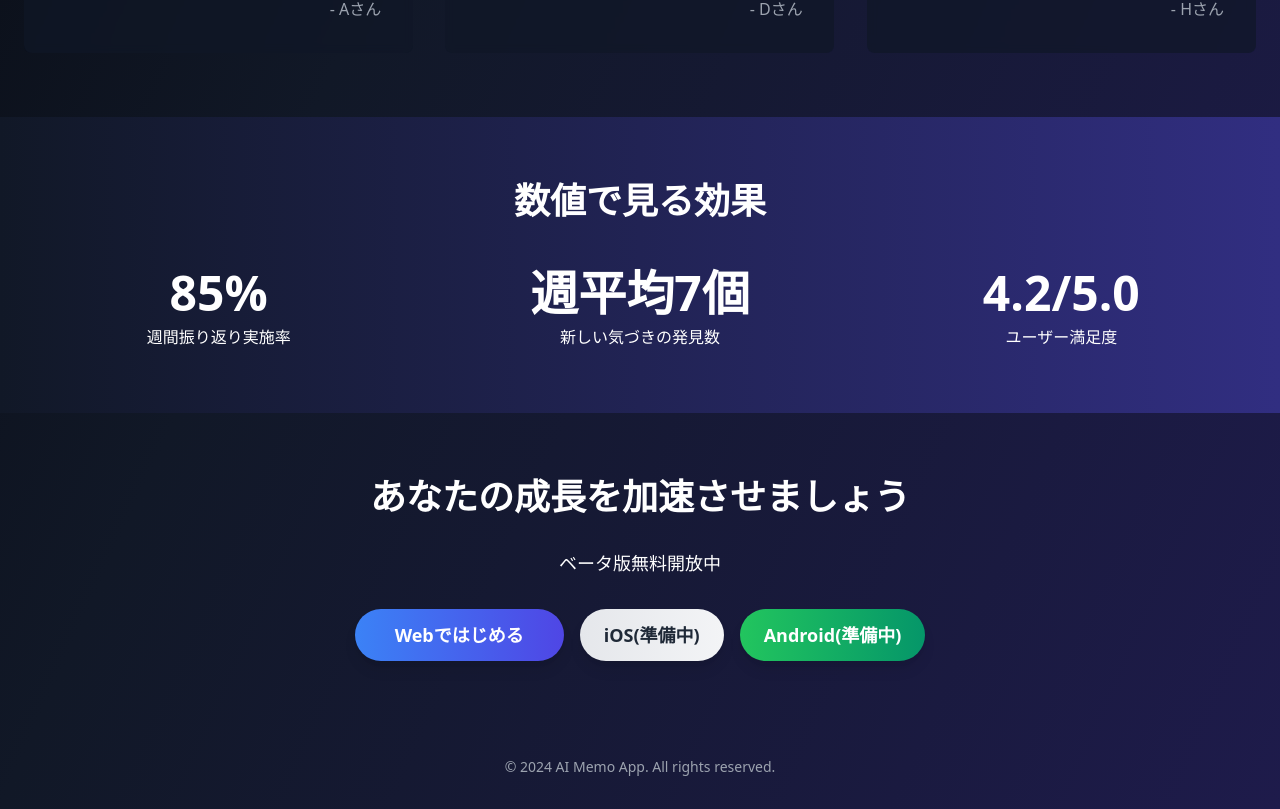
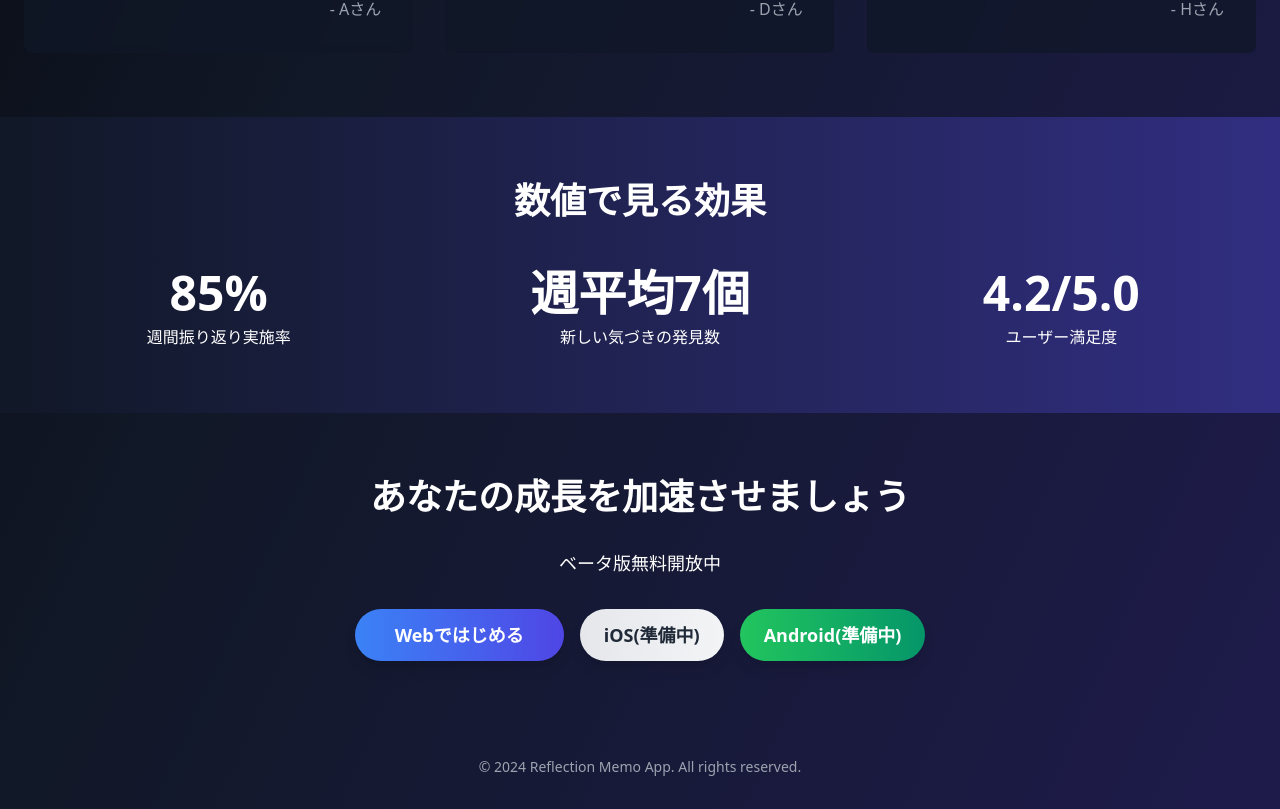
Before and after one commit to hmck8625/BArchive, a Next.js app: page /lp in a window 1280 px wide. Shown: the part 2028-2837 px from the top of the page. Built offline with nearby package versions, Linux system fonts and the light colour scheme.

Commit message:
iroirohenkou

```diff
--- a/src/app/lp/page.tsx
+++ b/src/app/lp/page.tsx
@@ -199,7 +199,7 @@
 
       {/* Footer */}
       <footer className="py-8 px-6 text-center text-gray-400 text-sm font-light">
-        <p>&copy; 2024 AI Memo App. All rights reserved.</p>
+        <p>&copy; 2024 Reflection Memo App. All rights reserved.</p>
       </footer>
     </div>
   )
```
